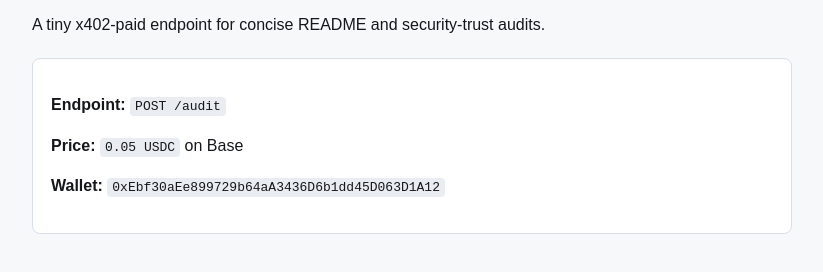
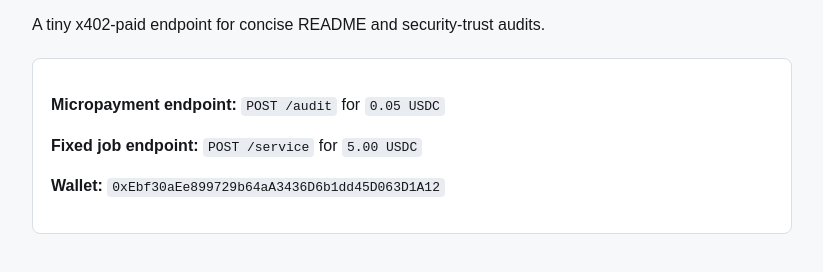
Before and after one commit to clynbmilio/codex-audit-agent, a plain HTML site: page public/index.html in a window 1280 px wide. Shown: the part 88-360 px from the top of the page, without its empty margins (228-1051 px from the left). Drawn offline with Linux system fonts and the light colour scheme.

Commit message:
Update Netlify x402 service files

```diff
--- a/public/index.html
+++ b/public/index.html
@@ -42,8 +42,8 @@
       <h1>README Security Quick Audit</h1>
       <p>A tiny x402-paid endpoint for concise README and security-trust audits.</p>
       <div class="panel">
-        <p><strong>Endpoint:</strong> <code>POST /audit</code></p>
-        <p><strong>Price:</strong> <code>0.05 USDC</code> on Base</p>
+        <p><strong>Micropayment endpoint:</strong> <code>POST /audit</code> for <code>0.05 USDC</code></p>
+        <p><strong>Fixed job endpoint:</strong> <code>POST /service</code> for <code>5.00 USDC</code></p>
         <p><strong>Wallet:</strong> <code>0xEbf30aEe899729b64aA3436D6b1dd45D063D1A12</code></p>
       </div>
     </main>
```
